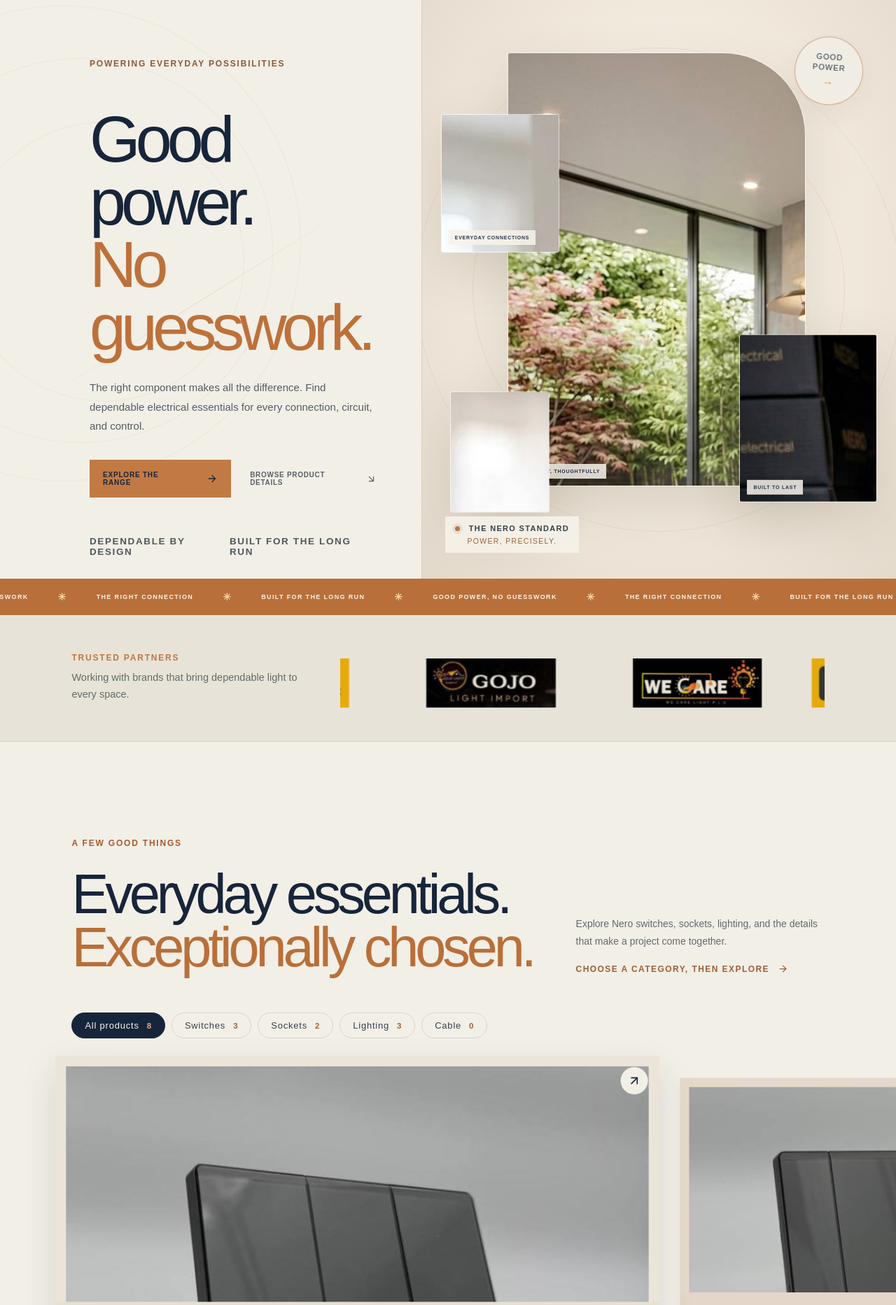
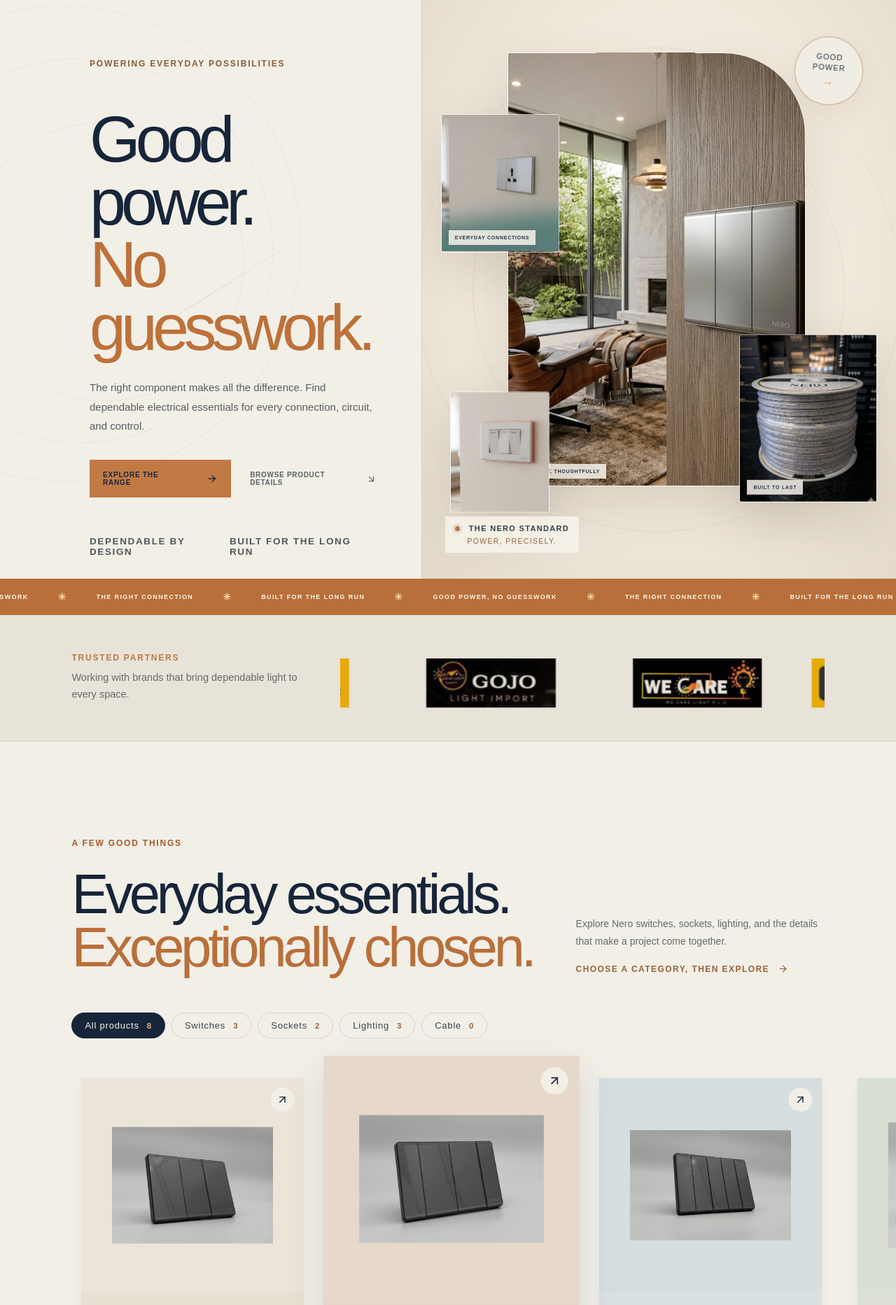
Before and after one commit to Droongo/Nero-Electrical, a PHP site: page / in a window 1280 px wide. Shown: the part 82-1947 px from the top of the page at 70% size. Run offline with PHP 8.4, Linux system fonts and the light colour scheme.

Commit message:
fix: scale and contain hero, catalog, about, and dialog images

```diff
--- a/assets/css/style.css
+++ b/assets/css/style.css
@@ -35,7 +35,12 @@
 }
 
 * {
-    box-sizing: border-box
+    box-sizing: border-box;
+}
+
+img, video {
+    max-width: 100%;
+    height: auto;
 }
 
 html {
@@ -361,7 +366,12 @@ a {
 }
 
 .hero-product img {
-    object-fit: cover
+    position: absolute;
+    inset: 0;
+    width: 100%;
+    height: 100%;
+    object-fit: cover;
+    display: block;
 }
 
 .hero-product span {
@@ -648,12 +658,18 @@ a {
 }
 
 .product-art>img {
-    object-fit: cover;
-    transition: transform .8s cubic-bezier(.2, .8, .2, 1)
+    position: absolute;
+    inset: 0;
+    width: 100%;
+    height: 100%;
+    object-fit: contain;
+    padding: clamp(26px, 3.8vw, 48px);
+    transition: transform .8s cubic-bezier(.2, .8, .2, 1);
+    display: block;
 }
 
 .product-card:hover .product-art>img {
-    transform: scale(1.07)
+    transform: scale(1.05);
 }
 
 .product-arrow {
@@ -2263,13 +2286,18 @@ a {
 }
 
 .product-art>img {
+    position: absolute;
+    inset: 0;
+    width: 100%;
+    height: 100%;
     object-fit: contain;
-    padding: 14px;
-    transition: transform .8s cubic-bezier(.2, .8, .2, 1)
+    padding: clamp(26px, 3.8vw, 48px);
+    transition: transform .8s cubic-bezier(.2, .8, .2, 1);
+    display: block;
 }
 
 .product-card:hover .product-art>img {
-    transform: scale(1.04)
+    transform: scale(1.05);
 }
 
 .dialog-image-panel {
@@ -2865,8 +2904,13 @@ a {
 }
 
 .hero-product>img {
+    position: absolute;
+    inset: 0;
+    width: 100%;
+    height: 100%;
+    object-fit: cover;
     animation: hero-photo-drift 8s ease-in-out infinite alternate;
-    will-change: transform
+    will-change: transform;
 }
 
 .hero-product--socket>img {
```
Also changed, not shown: other parts of assets/css/style.css (+21 -3 lines).
